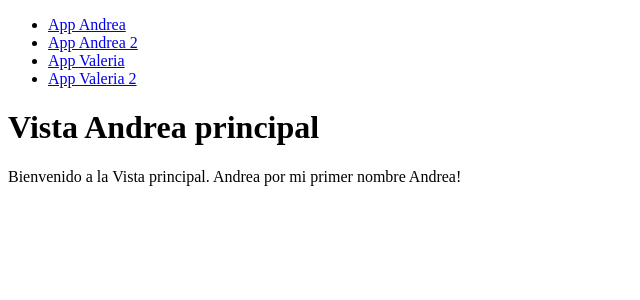
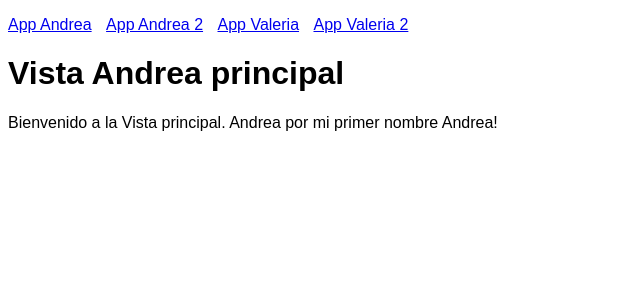
Before and after one commit to Baaleria/Eva1_BackEnd, a Django app: page /AppAndrea/a1/ in a window 1280 px wide. Shown: the top 300 px of the page, without its empty margins (0-640 px from the left). Run offline with Django 5.2, Linux system fonts and the light colour scheme.

Commit message:
Integración de CSS a base.html

```diff
--- /dev/null
+++ b/static/css/style.css
@@ -0,0 +1,18 @@
+body {
+    font-family: Arial, sans-serif;
+}
+
+nav ul {
+    list-style-type: none;
+    padding: 0;
+}
+
+nav ul li {
+    display: inline;
+    margin-right: 10px;
+}
+
+footer {
+    margin-top: 20px;
+    text-align: center;
+}
--- a/templates/base.html
+++ b/templates/base.html
@@ -4,6 +4,8 @@
     <meta charset="UTF-8">
     <meta name="viewport" content="width=device-width, initial-scale=1.0">
     <title>{% block title %}Mi Página de Inicio{% endblock %}</title>
+    {% load static %}
+    <link rel="stylesheet" href="{% static 'css/style.css' %}">
 </head>
 <body>
 
```
